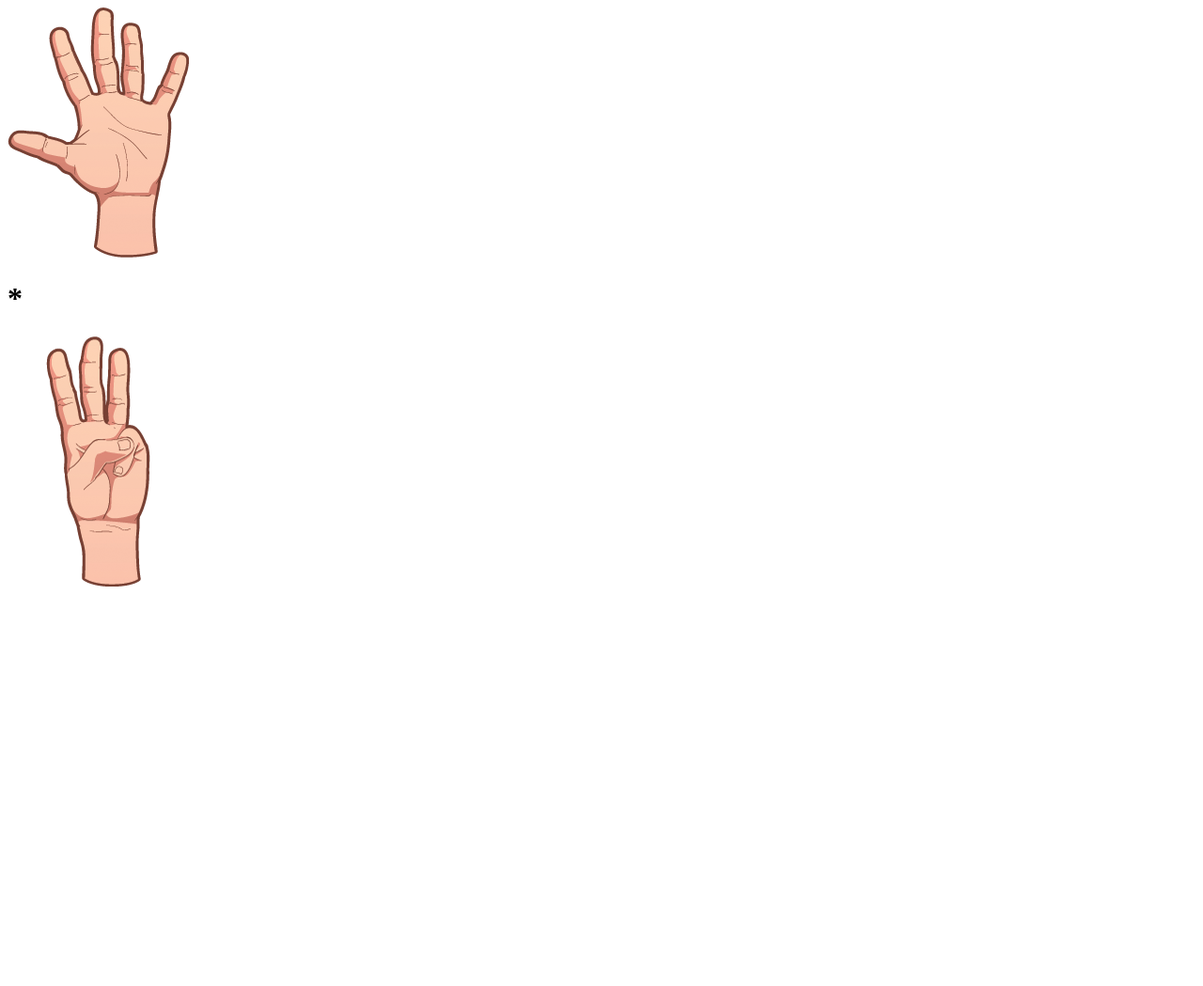
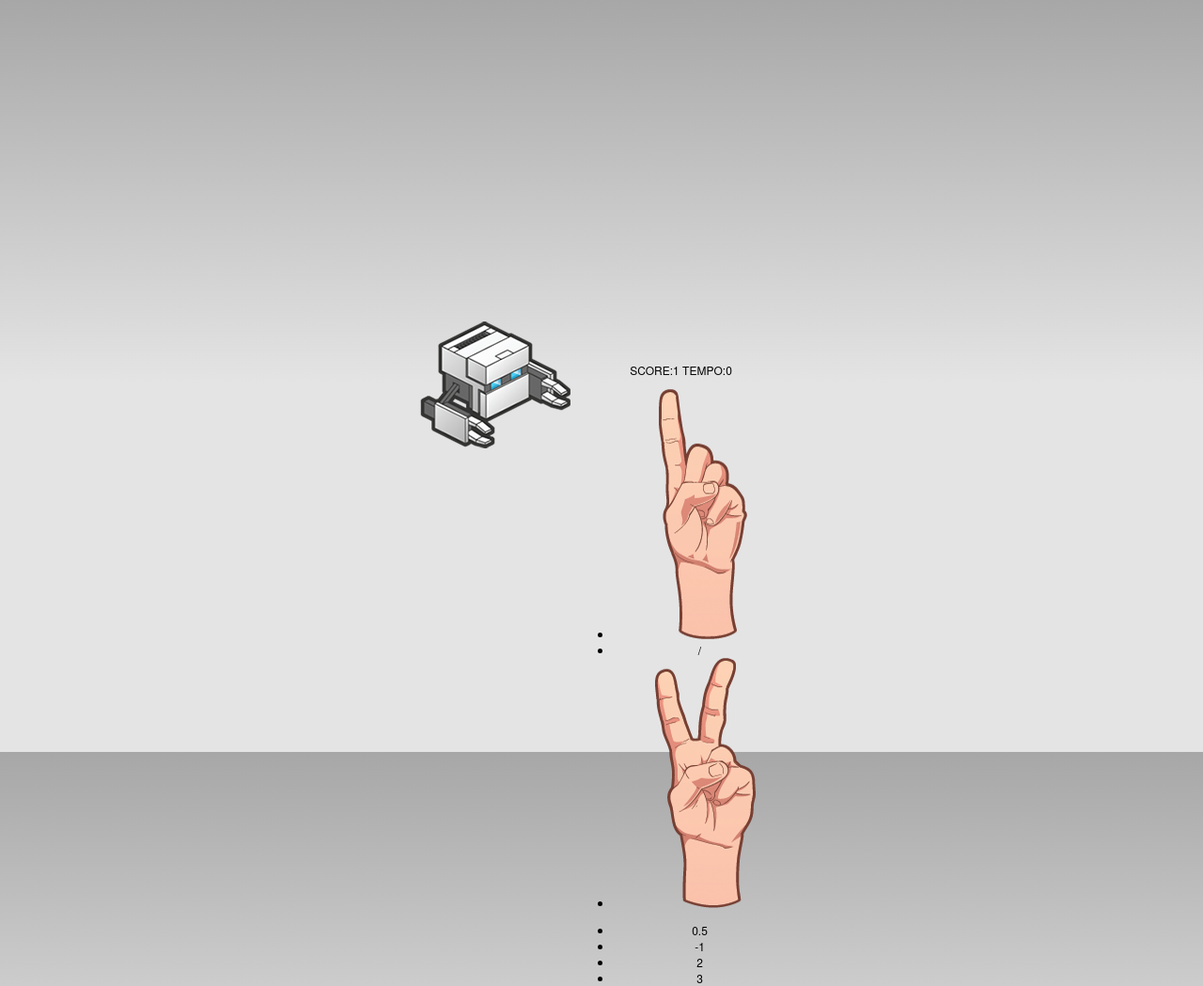
Before and after one commit to HenriqueChamizo/fat_hum_project, a plain HTML site: page www/jogar.html in a window 1280 px wide. Shown: the whole page at 94% size. Before the commit the page ends 800 px from the top, so only its background shows below. Drawn offline with Linux system fonts and the light colour scheme.

Commit message:
Update js files Jogar and MainGame

```diff
--- a/www/jogar.html
+++ b/www/jogar.html
@@ -2,35 +2,57 @@
 <html>
 <head>
 	<title></title>
+	<link rel="stylesheet" type="text/css" href="css/index.css" />
     <script type="text/javascript" src="js/jquery-3.2.1.min.js"></script>
     <script type="text/javascript" src="js/mainGame.js"></script>
 </head>
 <body>
 
+	<div class="app">
+		<div class="header">
+			<span class="esqinfo">
+				<span>SCORE:<span id="score"></span></span>
+			</span>
+			<span class="dirinfo">
+				<span>TEMPO:<span id="timer"></span></span>
+			</span>
+		</div>
+		<div id="main">
 
-<div id="hand1"></div>
-<h1 id="sinal"></h1>
-<div id="hand2"></div>
+		</div>
+	</div>
 
+	<script type="text/javascript">
+		$(document).ready(function(){
+			var startTime = 5;
+			var endTime = 0;
+		 	var timer = startTime;
+			setInterval(function() {
+				if(timer <= endTime){
+			    	timer = 5;
+			    }
+			    if(timer == startTime){
+			    	score += 1;
+			    	$('#score').html(score)
+			    	$('#main').html(start())
+			    }
+			    timer = timer - 1;
+			    $('#timer').html(timer)
+			}, 1000);
 
+		})
 
-<script type="text/javascript">
-	$(document).ready(function(){
-		var h1v = (getRandomIntInclusive(1,5));
-		var h2v = (getRandomIntInclusive(1,5));
-		var hand1 = ('<img id="h1" src="img/hands/'+h1v+'.png"/>');
-		var hand2 = ('<img id="h2" src="img/hands/'+h2v+'.png"/>');
-		var signal = (getSignal())
+		function clickOption(correto, valorClick){
+			if (correto == valorClick){
+		    	score += 1;
+		    	$('#score').html(score)
+		    	$('#main').html(start())
+			}
+			else{
 
-		$("#hand1").html(hand1);
-		$("#sinal").html(signal);
-		$("#hand2").html(hand2);
-
-
-		alert(getResult(h1v, h2v, signal))
-
-	})
-</script>
+			}
+		}
+	</script>
 
 </body>
 </html>
--- a/www/js/mainGame.js
+++ b/www/js/mainGame.js
@@ -1,3 +1,5 @@
+var score = 0;
+
 function getRandomIntInclusive(min, max) {
   min = Math.ceil(min);
   max = Math.floor(max);
@@ -18,16 +20,50 @@ function getResult(h1,h2,sig){
 	return eval(calc)
 }
 
-function getOptions(correct){
+function getOptions(hand1, hand2){
 	options = [];
-	min = Math.ceil(0);
-  	max = Math.floor(2);
 
-  	var a = correct + 2;
-  	var b = correct - 1;
+  var sum = hand1+hand2;
+  var sub = hand1-hand2;
+  var mul = hand1*hand2;
+  var div = hand1/hand2;
 
-  	while((options[0] == undefined)&&(options[1] == undefined)&&(options[2] == undefined)){
-  		var r = Math.floor(Math.random() * (max - min + 1)) + min;
-  	}
+  options = setInOptions(sum, options);
+  options = setInOptions(sub, options);
+  options = setInOptions(mul, options);
+  options = setInOptions(div, options);
+  return options;
+}
 
+function setInOptions(result, options){
+  var ocup = true;
+  do{
+    var ind = getRandomIntInclusive(0, 3);
+    if (options[ind] != undefined){
+      ocup = true;
+    }
+    else{
+      ocup = false;
+      options[ind] = result;
+    }
+  } while(ocup);
+
+  return options;
 }
+
+function start(){
+
+  var handOneValue = (getRandomIntInclusive(1,5));
+  var handTwoValue = (getRandomIntInclusive(1,5));
+  var signal = (getSignal());
+  var options = getOptions(handOneValue, handTwoValue);
+
+  var html = ('<ul class="handsGame"><li><img id="h1" src="img/hands/'+handOneValue+'.png"/></li><li>'+signal+'</li><li><img id="h2" src="img/hands/'+handTwoValue+'.png"/></li></ul>');
+
+  html += '<ul class="optionsGame">';
+  for (var i = 0; i < options.length; i++) {
+    html += '<li>'+options[i]+'</li>';
+  }
+  html += '</ul>'
+  return body = html;
+}
```
